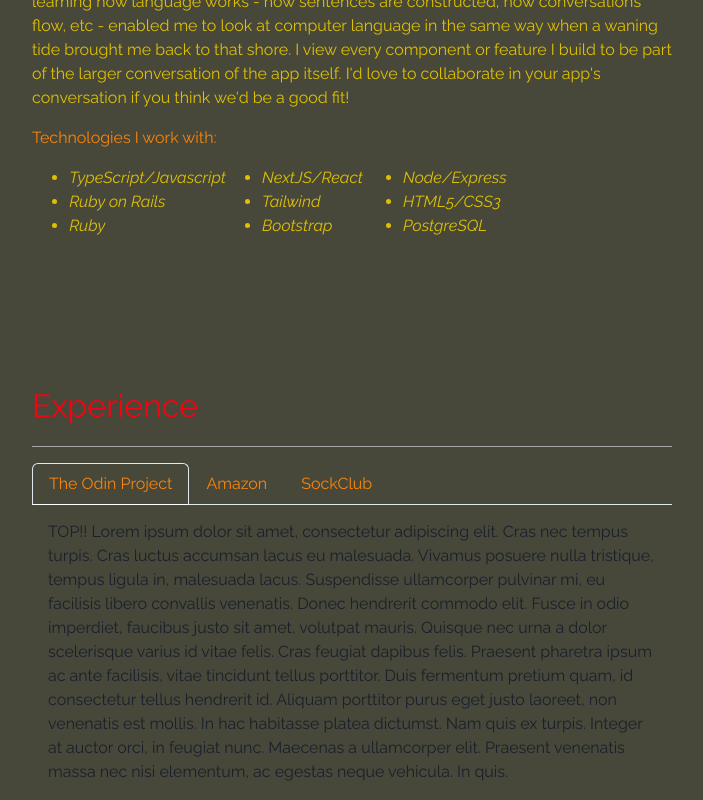
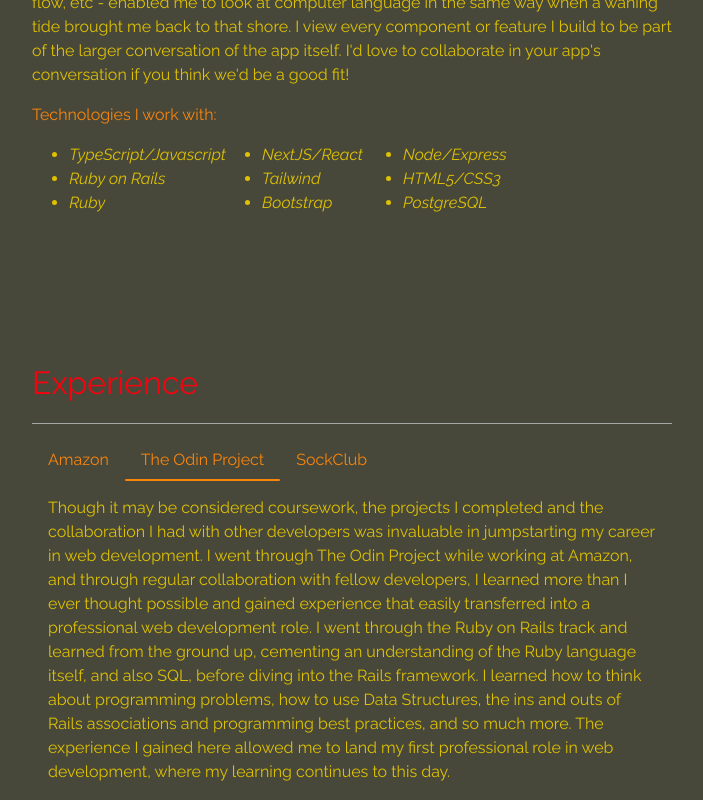
Before and after one commit to EphemSpirit/dhund-dev-portfolio, a Next.js app: page / in a window 1280 px wide. Both pictures are taken after a click on the tab "The Odin Project". Shown: the part 75-875 px from the top of the page, without its empty margins (288-991 px from the left). Built offline with nearby package versions, Linux system fonts and the light colour scheme; a web font is replaced by a local one.

Commit message:
mobile and desktop experience lookin perty

```diff
--- a/components/BaseMenu.tsx
+++ b/components/BaseMenu.tsx
@@ -15,7 +15,7 @@ const BaseMenu = () => {
       <Link href="#aboutMe">
         <Text className={styles["navbar-item"]}>About Me</Text>
       </Link>
-      <Link href="#">
+      <Link href="#experience">
         <Text className={styles["navbar-item"]}>Experience</Text>
       </Link>
       <Link href="#">
--- a/components/Experience.tsx
+++ b/components/Experience.tsx
@@ -1,17 +1,25 @@
-import React from 'react'
-import { Flex, Text, Divider } from "@chakra-ui/react"
-import ExperienceTabs from './ExperienceTabs'
+import React from "react";
+import { Flex, Text, Divider } from "@chakra-ui/react";
+import ExperienceTabs from "./ExperienceTabs";
+import MobileExperienceMenu from "./MobileExperienceMenu";
+import { ComponentUniversal } from "../typiings";
 
-const Experience = () => {
+const Experience = ({ mobile }: ComponentUniversal) => {
   return (
-    <Flex width="100%" justify="center">
-        <Flex width="50%" direction="column" justify="center">
-            <Text color="brand.bodyText" fontSize="2em" mb={4} width="100%">Experience</Text>
-            <Divider mb={4} />
-            <ExperienceTabs />
-        </Flex>
+    <Flex width="100%" justify="center" mb={12}>
+      <Flex width="50%" direction="column" justify="center">
+        <div id="experience">
+          <Text color="brand.bodyText" fontSize="2em" mb={4} width="100%">
+            Experience
+          </Text>
+        </div>
+
+        <Divider mb={4} />
+        {!mobile && <ExperienceTabs />}
+        {mobile && <MobileExperienceMenu />}
+      </Flex>
     </Flex>
-  )
-}
+  );
+};
 
-export default Experience
+export default Experience;
--- a/components/ExperienceTabs.tsx
+++ b/components/ExperienceTabs.tsx
@@ -1,63 +1,80 @@
 import React from "react";
-import { Tabs, TabList, TabPanels, Tab, TabPanel } from "@chakra-ui/react";
+import {
+  Tabs,
+  TabList,
+  TabPanels,
+  Tab,
+  TabPanel,
+  TabIndicator,
+  Text,
+} from "@chakra-ui/react";
 
 const ExperienceTabs = () => {
   return (
-    <Tabs variant="enclosed">
+    <Tabs position="relative" variant="unstyled">
       <TabList display="flex" justifyContent="between">
+        <Tab color="brand.subBodyText">Amazon</Tab>
         <Tab color="brand.subBodyText">The Odin Project</Tab>
-        <Tab color="brand.subBodyText">Amazon</Tab>
         <Tab color="brand.subBodyText">SockClub</Tab>
       </TabList>
-
+      <TabIndicator
+        mt="-1.5px"
+        height="2px"
+        bg="brand.subBodyText"
+        borderRadius="1px"
+      />
       <TabPanels>
         <TabPanel>
-          TOP!! Lorem ipsum dolor sit amet, consectetur adipiscing elit. Cras nec
-          tempus turpis. Cras luctus accumsan lacus eu malesuada. Vivamus
-          posuere nulla tristique, tempus ligula in, malesuada lacus.
-          Suspendisse ullamcorper pulvinar mi, eu facilisis libero convallis
-          venenatis. Donec hendrerit commodo elit. Fusce in odio imperdiet,
-          faucibus justo sit amet, volutpat mauris. Quisque nec urna a dolor
-          scelerisque varius id vitae felis. Cras feugiat dapibus felis.
-          Praesent pharetra ipsum ac ante facilisis, vitae tincidunt tellus
-          porttitor. Duis fermentum pretium quam, id consectetur tellus
-          hendrerit id. Aliquam porttitor purus eget justo laoreet, non
-          venenatis est mollis. In hac habitasse platea dictumst. Nam quis ex
-          turpis. Integer at auctor orci, in feugiat nunc. Maecenas a
-          ullamcorper elit. Praesent venenatis massa nec nisi elementum, ac
-          egestas neque vehicula. In quis.
+          <Text color="brand.headers">
+            My very first job out of grad school, while not strictly a
+            programming role, served to renew my interest in coding. I worked at
+            Amazon in a linguistic capacity on the Alexa Text-to-Speech system,
+            working closely with langauge modellers, where I developed an
+            interest in how programming could be used to solve such complex
+            problems. In my own role, I took this renewed programming interest
+            and use a Low-Code/No-Code JavaScript system to automate task
+            assignment between priority queues and help streamline task
+            assignment/prioritization more generally. I also used my then
+            burdgeoning knowledge of HTML5/CSS3 to help design a website for my
+            team's page on Amazon's intranet! I then took my interests to The
+            Odin Project.
+          </Text>
         </TabPanel>
         <TabPanel>
-          AMAZON!! Lorem ipsum dolor sit amet, consectetur adipiscing elit. Cras nec
-          tempus turpis. Cras luctus accumsan lacus eu malesuada. Vivamus
-          posuere nulla tristique, tempus ligula in, malesuada lacus.
-          Suspendisse ullamcorper pulvinar mi, eu facilisis libero convallis
-          venenatis. Donec hendrerit commodo elit. Fusce in odio imperdiet,
-          faucibus justo sit amet, volutpat mauris. Quisque nec urna a dolor
-          scelerisque varius id vitae felis. Cras feugiat dapibus felis.
-          Praesent pharetra ipsum ac ante facilisis, vitae tincidunt tellus
-          porttitor. Duis fermentum pretium quam, id consectetur tellus
-          hendrerit id. Aliquam porttitor purus eget justo laoreet, non
-          venenatis est mollis. In hac habitasse platea dictumst. Nam quis ex
-          turpis. Integer at auctor orci, in feugiat nunc. Maecenas a
-          ullamcorper elit. Praesent venenatis massa nec nisi elementum, ac
-          egestas neque vehicula. In quis.
+          <Text color="brand.headers">
+            Though it may be considered coursework, the projects I completed and
+            the collaboration I had with other developers was invaluable in
+            jumpstarting my career in web development. I went through The Odin
+            Project while working at Amazon, and through regular collaboration
+            with fellow developers, I learned more than I ever thought possible
+            and gained experience that easily transferred into a professional
+            web development role. I went through the Ruby on Rails track and
+            learned from the ground up, cementing an understanding of the Ruby
+            language itself, and also SQL, before diving into the Rails
+            framework. I learned how to think about programming problems, how to
+            use Data Structures, the ins and outs of Rails associations and
+            programming best practices, and so much more. The experience I
+            gained here allowed me to land my first professional role in web
+            development, where my learning continues to this day.
+          </Text>
         </TabPanel>
         <TabPanel>
-          SOCKCLUB!! Lorem ipsum dolor sit amet, consectetur adipiscing elit. Cras nec
-          tempus turpis. Cras luctus accumsan lacus eu malesuada. Vivamus
-          posuere nulla tristique, tempus ligula in, malesuada lacus.
-          Suspendisse ullamcorper pulvinar mi, eu facilisis libero convallis
-          venenatis. Donec hendrerit commodo elit. Fusce in odio imperdiet,
-          faucibus justo sit amet, volutpat mauris. Quisque nec urna a dolor
-          scelerisque varius id vitae felis. Cras feugiat dapibus felis.
-          Praesent pharetra ipsum ac ante facilisis, vitae tincidunt tellus
-          porttitor. Duis fermentum pretium quam, id consectetur tellus
-          hendrerit id. Aliquam porttitor purus eget justo laoreet, non
-          venenatis est mollis. In hac habitasse platea dictumst. Nam quis ex
-          turpis. Integer at auctor orci, in feugiat nunc. Maecenas a
-          ullamcorper elit. Praesent venenatis massa nec nisi elementum, ac
-          egestas neque vehicula. In quis.
+          <Text color="brand.headers">
+            My first professional position as a Web Developer started in the
+            Fall of 2021, and it's where I continue to work today. After
+            finishing The Odin Project I thought I knew a lot about web
+            deveopment, but being part of a professional team quickly taught me
+            that I would never stop learning. I've learned and grown in this
+            role more than I thought I could and to look at my work now compared
+            to when I first started is a humbling experience. While at SockClub
+            I've worked on our Rails monolith, helping to design internal
+            e-commerce systems, and also worked on migrating away from a
+            monolith towards a Rails API and NextJS front-end. I've also helped
+            design entirely new solutions and helped refine our client-facing
+            processes to make them both scalable and easy to use. I've worked on
+            features ranging from back-end, to front-end, to full-stack and I'm
+            excited to see where my learning takes me!
+          </Text>
         </TabPanel>
       </TabPanels>
     </Tabs>
--- /dev/null
+++ b/components/MobileExperienceMenu.tsx
@@ -0,0 +1,82 @@
+import { useState } from "react";
+import Link from "next/link";
+import {
+  Menu,
+  MenuButton,
+  Button,
+  MenuList,
+  MenuItem,
+  Flex,
+  Text,
+} from "@chakra-ui/react";
+import { HiOutlineChevronDoubleDown } from "react-icons/hi";
+
+const MobileExperienceMenu = () => {
+  const [selectedExperience, setSelectedExperience] =
+    useState<string>("Amazon");
+
+  const handleMenuSelect = (e: any) => {
+    setSelectedExperience(e.target.value);
+  };
+
+  const experienceCopy: { [key: string]: string } = {
+    "The Odin Project": `Though it may be considered coursework, the projects I completed and the collaboration I had with other
+      developers was invaluable in jumpstarting my career in web development. I went through The Odin Project
+      while working at Amazon, and through regular collaboration  with fellow developers, I learned more than
+      I ever thought possible and gained experience that easily
+      transferred into a professional web development role. I went through the Ruby on Rails track and learned from the ground up,
+      cementing an understanding of the Ruby language itself, and also SQL, before diving into the Rails framework.
+      I learned how to think about programming problems, how to use Data Structures, the ins and outs of Rails
+      associations and programming best practices, and so much more. The experience I gained here allowed me to
+      land my first professional role in web development, where my learning continues to this day.`,
+    Amazon: `My very first job out of grad school, while not strictly a programming role, served to renew my interest in coding. I worked at Amazon in a linguistic capacity on the Alexa Text-to-Speech system, working closely with
+      langauge modellers, where I developed an interest in how programming could be used to solve such complex
+      problems. In my own role, I took this renewed programming interest and use a Low-Code/No-Code JavaScript
+      system to automate task assignment between priority queues and help streamline task assignment/prioritization
+      more generally. I also used my then burdgeoning knowledge of HTML5/CSS3 to help design a website for my team's
+      page on Amazon's intranet! I then took my interests to The Odin Project.`,
+    SockClub: `My first professional position as a Web Developer started in the Fall of 2021, and it's where I continue
+      to work today. After finishing The Odin Project I thought I knew a lot about web deveopment, but being part
+      of a professional team quickly taught me that I would never stop learning. I've learned and grown in this
+      role more than I thought I could and to look at my work now compared to when I first started is a humbling
+      experience. While at SockClub I've worked on our Rails monolith, helping to design internal e-commerce systems,
+      and also worked on migrating away from a monolith towards a Rails API and NextJS front-end.
+      I've also helped design entirely new solutions and helped refine our client-facing processes to make them
+      both scalable and easy to use.
+      I've worked on features ranging from back-end, to front-end, to full-stack and I'm excited to see where my learning takes me!`,
+  };
+
+  return (
+    <>
+      <Menu isLazy>
+        <MenuButton
+          as={Button}
+          align="start"
+          rightIcon={<HiOutlineChevronDoubleDown />}
+          mb={4}
+        >
+          {selectedExperience}
+        </MenuButton>
+        <MenuList>
+          <MenuItem onClick={handleMenuSelect} value="Amazon">
+            Amazon
+          </MenuItem>
+          <MenuItem onClick={handleMenuSelect} value="The Odin Project">
+            The Odin Project
+          </MenuItem>
+          <MenuItem onClick={handleMenuSelect} value="SockClub">
+            SockClub
+          </MenuItem>
+          <Link href="/assets/hund.drew-resume_dev.pdf" target="_blank">
+            <MenuItem>Full Resume</MenuItem>
+          </Link>
+        </MenuList>
+      </Menu>
+      <Flex width="100%" justify="center">
+        <Text color="brand.headers">{experienceCopy[selectedExperience]}</Text>
+      </Flex>
+    </>
+  );
+};
+
+export default MobileExperienceMenu;
--- a/src/pages/index.tsx
+++ b/src/pages/index.tsx
@@ -33,7 +33,7 @@ export default function Home() {
         <Navbar />
         <Box h="100vh" bg="brand.mainBg" style={{ overflow: "scroll" }}>
           <About mobile={mobile} />
-          <Experience />
+          <Experience mobile={mobile} />
         </Box>
         {mobile && (
 
--- /dev/null
+++ b/typiings.d.ts
@@ -0,0 +1,3 @@
+export interface ComponentUniversal {
+    mobile?: boolean
+}
```
Also changed, not shown: components/About.tsx (+2 -6 lines).
